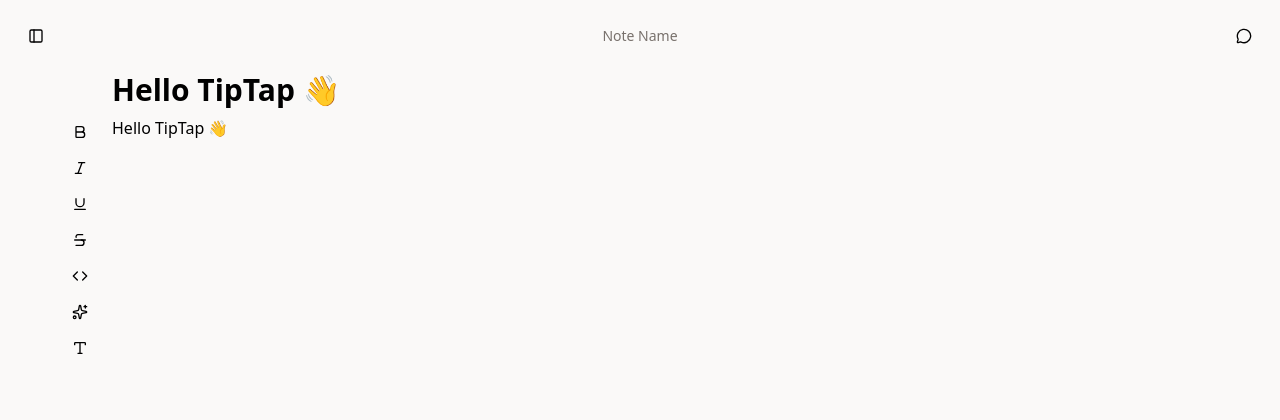
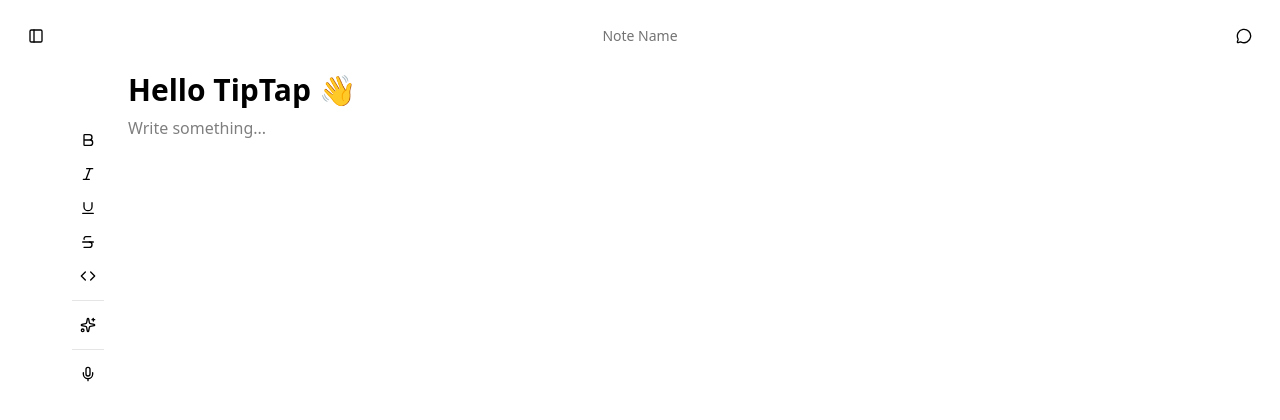
Before and after one commit to ryandotelliott/zen-notes, a Next.js app: page / in a window 1280 px wide. Shown: the top 420 px of the page. Built offline with nearby package versions, Linux system fonts and the light colour scheme.

Commit message:
Clean up toolbar

```diff
--- a/package.json
+++ b/package.json
@@ -16,6 +16,7 @@
     "@radix-ui/react-tooltip": "^1.2.8",
     "@tiptap/extension-highlight": "^3.2.0",
     "@tiptap/extension-underline": "^3.2.0",
+    "@tiptap/extensions": "^3.2.0",
     "@tiptap/react": "^3.1.0",
     "@tiptap/starter-kit": "^3.1.0",
     "class-variance-authority": "^0.7.1",
--- a/src/app/globals.css
+++ b/src/app/globals.css
@@ -5,93 +5,103 @@
 @custom-variant dark (&:is(.dark *));
 
 :root {
-  --background: oklch(0.9826 0.0017 67.8027);
-  --foreground: oklch(0.4444 0.0096 73.639);
+  --background: oklch(1 0 0);
+  --foreground: oklch(0.145 0 0);
   --card: oklch(1 0 0);
-  --card-foreground: oklch(0.2685 0.0063 34.2976);
+  --card-foreground: oklch(0.145 0 0);
   --popover: oklch(1 0 0);
-  --popover-foreground: oklch(0.2685 0.0063 34.2976);
-  --primary: oklch(0.2685 0.0063 34.2976);
-  --primary-foreground: oklch(0.9851 0 0);
-  --secondary: oklch(0.9699 0.0013 106.4238);
-  --secondary-foreground: oklch(0.2685 0.0063 34.2976);
-  --muted: oklch(0.9699 0.0013 106.4238);
-  --muted-foreground: oklch(0.5534 0.0116 58.0708);
-  --accent: oklch(0.9699 0.0013 106.4238);
-  --accent-foreground: oklch(0.2685 0.0063 34.2976);
-  --destructive: oklch(0.5771 0.2152 27.325);
-  --destructive-foreground: oklch(0.9851 0 0);
-  --border: oklch(0.9232 0.0026 48.7171);
-  --input: oklch(0.9232 0.0026 48.7171);
-  --ring: oklch(0.7161 0.0091 56.259);
-  --chart-1: oklch(0.7686 0.1647 70.0804);
-  --chart-2: oklch(0.7681 0.2044 130.8498);
-  --chart-3: oklch(0.6231 0.188 259.8145);
-  --chart-4: oklch(0.6559 0.2118 354.3084);
-  --chart-5: oklch(0.6056 0.2189 292.7172);
-  --sidebar: oklch(0.9699 0.0013 106.4238);
-  --sidebar-foreground: oklch(0.4444 0.0096 73.639);
-  --sidebar-primary: oklch(0.2685 0.0063 34.2976);
-  --sidebar-primary-foreground: oklch(0.9851 0 0);
-  --sidebar-accent: oklch(1 0 0);
-  --sidebar-accent-foreground: oklch(0.2685 0.0063 34.2976);
-  --sidebar-border: oklch(0.9232 0.0026 48.7171);
-  --sidebar-ring: oklch(0.7161 0.0091 56.259);
-  --radius: 0.5rem;
-  --shadow-2xs: 0px 2px 4px 0px hsl(0 0% 0% / 0.03);
-  --shadow-xs: 0px 2px 4px 0px hsl(0 0% 0% / 0.03);
-  --shadow-sm: 0px 2px 4px 0px hsl(0 0% 0% / 0.05), 0px 1px 2px -1px hsl(0 0% 0% / 0.05);
-  --shadow: 0px 2px 4px 0px hsl(0 0% 0% / 0.05), 0px 1px 2px -1px hsl(0 0% 0% / 0.05);
-  --shadow-md: 0px 2px 4px 0px hsl(0 0% 0% / 0.05), 0px 2px 4px -1px hsl(0 0% 0% / 0.05);
-  --shadow-lg: 0px 2px 4px 0px hsl(0 0% 0% / 0.05), 0px 4px 6px -1px hsl(0 0% 0% / 0.05);
-  --shadow-xl: 0px 2px 4px 0px hsl(0 0% 0% / 0.05), 0px 8px 10px -1px hsl(0 0% 0% / 0.05);
-  --shadow-2xl: 0px 2px 4px 0px hsl(0 0% 0% / 0.13);
-  --tracking-normal: 0rem;
+  --popover-foreground: oklch(0.145 0 0);
+  --primary: oklch(0.205 0 0);
+  --primary-foreground: oklch(0.985 0 0);
+  --secondary: oklch(0.97 0 0);
+  --secondary-foreground: oklch(0.205 0 0);
+  --muted: oklch(0.97 0 0);
+  --muted-foreground: oklch(0.556 0 0);
+  --accent: oklch(0.97 0 0);
+  --accent-foreground: oklch(0.205 0 0);
+  --destructive: oklch(0.577 0.245 27.325);
+  --destructive-foreground: oklch(1 0 0);
+  --border: oklch(0.922 0 0);
+  --input: oklch(0.922 0 0);
+  --ring: oklch(0.708 0 0);
+  --chart-1: oklch(0.81 0.1 252);
+  --chart-2: oklch(0.62 0.19 260);
+  --chart-3: oklch(0.55 0.22 263);
+  --chart-4: oklch(0.49 0.22 264);
+  --chart-5: oklch(0.42 0.18 266);
+  --sidebar: oklch(0.985 0 0);
+  --sidebar-foreground: oklch(0.145 0 0);
+  --sidebar-primary: oklch(0.205 0 0);
+  --sidebar-primary-foreground: oklch(0.985 0 0);
+  --sidebar-accent: oklch(0.97 0 0);
+  --sidebar-accent-foreground: oklch(0.205 0 0);
+  --sidebar-border: oklch(0.922 0 0);
+  --sidebar-ring: oklch(0.708 0 0);
+  --font-sans:
+    ui-sans-serif, system-ui, -apple-system, BlinkMacSystemFont, 'Segoe UI', Roboto, 'Helvetica Neue', Arial,
+    'Noto Sans', sans-serif, 'Apple Color Emoji', 'Segoe UI Emoji', 'Segoe UI Symbol', 'Noto Color Emoji';
+  --font-serif: ui-serif, Georgia, Cambria, 'Times New Roman', Times, serif;
+  --font-mono: ui-monospace, SFMono-Regular, Menlo, Monaco, Consolas, 'Liberation Mono', 'Courier New', monospace;
+  --radius: 0.625rem;
+  --shadow-2xs: 0 1px 3px 0px hsl(0 0% 0% / 0.05);
+  --shadow-xs: 0 1px 3px 0px hsl(0 0% 0% / 0.05);
+  --shadow-sm: 0 1px 3px 0px hsl(0 0% 0% / 0.1), 0 1px 2px -1px hsl(0 0% 0% / 0.1);
+  --shadow: 0 1px 3px 0px hsl(0 0% 0% / 0.1), 0 1px 2px -1px hsl(0 0% 0% / 0.1);
+  --shadow-md: 0 1px 3px 0px hsl(0 0% 0% / 0.1), 0 2px 4px -1px hsl(0 0% 0% / 0.1);
+  --shadow-lg: 0 1px 3px 0px hsl(0 0% 0% / 0.1), 0 4px 6px -1px hsl(0 0% 0% / 0.1);
+  --shadow-xl: 0 1px 3px 0px hsl(0 0% 0% / 0.1), 0 8px 10px -1px hsl(0 0% 0% / 0.1);
+  --shadow-2xl: 0 1px 3px 0px hsl(0 0% 0% / 0.25);
+  --tracking-normal: 0em;
   --spacing: 0.25rem;
 }
 
 .dark {
-  --background: oklch(0.2161 0.0061 56.0434);
-  --foreground: oklch(0.7161 0.0091 56.259);
-  --card: oklch(0.2685 0.0063 34.2976);
-  --card-foreground: oklch(0.9232 0.0026 48.7171);
-  --popover: oklch(0.2685 0.0063 34.2976);
-  --popover-foreground: oklch(0.9232 0.0026 48.7171);
-  --primary: oklch(0.9232 0.0026 48.7171);
-  --primary-foreground: oklch(0.2161 0.0061 56.0434);
-  --secondary: oklch(0.3572 0.0109 84.5929);
-  --secondary-foreground: oklch(0.9232 0.0026 48.7171);
-  --muted: oklch(0.3572 0.0109 84.5929);
-  --muted-foreground: oklch(0.5534 0.0116 58.0708);
-  --accent: oklch(0.3572 0.0109 84.5929);
-  --accent-foreground: oklch(0.9232 0.0026 48.7171);
-  --destructive: oklch(0.4437 0.1613 26.8994);
-  --destructive-foreground: oklch(0.9705 0.0129 17.3797);
-  --border: oklch(0.3572 0.0109 84.5929);
-  --input: oklch(0.3572 0.0109 84.5929);
-  --ring: oklch(0.7161 0.0091 56.259);
-  --chart-1: oklch(0.8369 0.1644 84.4286);
-  --chart-2: oklch(0.8493 0.2073 128.8497);
-  --chart-3: oklch(0.7137 0.1434 254.624);
-  --chart-4: oklch(0.7253 0.1752 349.7607);
-  --chart-5: oklch(0.709 0.1592 293.5412);
-  --sidebar: oklch(0.2685 0.0063 34.2976);
-  --sidebar-foreground: oklch(0.7161 0.0091 56.259);
-  --sidebar-primary: oklch(0.9232 0.0026 48.7171);
-  --sidebar-primary-foreground: oklch(0.2161 0.0061 56.0434);
-  --sidebar-accent: oklch(0.3572 0.0109 84.5929);
-  --sidebar-accent-foreground: oklch(0.9232 0.0026 48.7171);
-  --sidebar-border: oklch(0.3572 0.0109 84.5929);
-  --sidebar-ring: oklch(0.7161 0.0091 56.259);
-  --radius: 0.5rem;
-  --shadow-2xs: 0px 2px 4px 0px hsl(0 0% 0% / 0.05);
-  --shadow-xs: 0px 2px 4px 0px hsl(0 0% 0% / 0.05);
-  --shadow-sm: 0px 2px 4px 0px hsl(0 0% 0% / 0.1), 0px 1px 2px -1px hsl(0 0% 0% / 0.1);
-  --shadow: 0px 2px 4px 0px hsl(0 0% 0% / 0.1), 0px 1px 2px -1px hsl(0 0% 0% / 0.1);
-  --shadow-md: 0px 2px 4px 0px hsl(0 0% 0% / 0.1), 0px 2px 4px -1px hsl(0 0% 0% / 0.1);
-  --shadow-lg: 0px 2px 4px 0px hsl(0 0% 0% / 0.1), 0px 4px 6px -1px hsl(0 0% 0% / 0.1);
-  --shadow-xl: 0px 2px 4px 0px hsl(0 0% 0% / 0.1), 0px 8px 10px -1px hsl(0 0% 0% / 0.1);
-  --shadow-2xl: 0px 2px 4px 0px hsl(0 0% 0% / 0.25);
+  --background: oklch(0.145 0 0);
+  --foreground: oklch(0.985 0 0);
+  --card: oklch(0.205 0 0);
+  --card-foreground: oklch(0.985 0 0);
+  --popover: oklch(0.269 0 0);
+  --popover-foreground: oklch(0.985 0 0);
+  --primary: oklch(0.922 0 0);
+  --primary-foreground: oklch(0.205 0 0);
+  --secondary: oklch(0.269 0 0);
+  --secondary-foreground: oklch(0.985 0 0);
+  --muted: oklch(0.269 0 0);
+  --muted-foreground: oklch(0.708 0 0);
+  --accent: oklch(0.371 0 0);
+  --accent-foreground: oklch(0.985 0 0);
+  --destructive: oklch(0.704 0.191 22.216);
+  --destructive-foreground: oklch(0.985 0 0);
+  --border: oklch(0.275 0 0);
+  --input: oklch(0.325 0 0);
+  --ring: oklch(0.556 0 0);
+  --chart-1: oklch(0.81 0.1 252);
+  --chart-2: oklch(0.62 0.19 260);
+  --chart-3: oklch(0.55 0.22 263);
+  --chart-4: oklch(0.49 0.22 264);
+  --chart-5: oklch(0.42 0.18 266);
+  --sidebar: oklch(0.205 0 0);
+  --sidebar-foreground: oklch(0.985 0 0);
+  --sidebar-primary: oklch(0.488 0.243 264.376);
+  --sidebar-primary-foreground: oklch(0.985 0 0);
+  --sidebar-accent: oklch(0.269 0 0);
+  --sidebar-accent-foreground: oklch(0.985 0 0);
+  --sidebar-border: oklch(0.275 0 0);
+  --sidebar-ring: oklch(0.439 0 0);
+  --font-sans:
+    ui-sans-serif, system-ui, -apple-system, BlinkMacSystemFont, 'Segoe UI', Roboto, 'Helvetica Neue', Arial,
+    'Noto Sans', sans-serif, 'Apple Color Emoji', 'Segoe UI Emoji', 'Segoe UI Symbol', 'Noto Color Emoji';
+  --font-serif: ui-serif, Georgia, Cambria, 'Times New Roman', Times, serif;
+  --font-mono: ui-monospace, SFMono-Regular, Menlo, Monaco, Consolas, 'Liberation Mono', 'Courier New', monospace;
+  --radius: 0.625rem;
+  --shadow-2xs: 0 1px 3px 0px hsl(0 0% 0% / 0.05);
+  --shadow-xs: 0 1px 3px 0px hsl(0 0% 0% / 0.05);
+  --shadow-sm: 0 1px 3px 0px hsl(0 0% 0% / 0.1), 0 1px 2px -1px hsl(0 0% 0% / 0.1);
+  --shadow: 0 1px 3px 0px hsl(0 0% 0% / 0.1), 0 1px 2px -1px hsl(0 0% 0% / 0.1);
+  --shadow-md: 0 1px 3px 0px hsl(0 0% 0% / 0.1), 0 2px 4px -1px hsl(0 0% 0% / 0.1);
+  --shadow-lg: 0 1px 3px 0px hsl(0 0% 0% / 0.1), 0 4px 6px -1px hsl(0 0% 0% / 0.1);
+  --shadow-xl: 0 1px 3px 0px hsl(0 0% 0% / 0.1), 0 8px 10px -1px hsl(0 0% 0% / 0.1);
+  --shadow-2xl: 0 1px 3px 0px hsl(0 0% 0% / 0.25);
 }
 
 @theme inline {
@@ -128,6 +138,10 @@
   --color-sidebar-border: var(--sidebar-border);
   --color-sidebar-ring: var(--sidebar-ring);
 
+  --font-sans: var(--font-sans);
+  --font-mono: var(--font-mono);
+  --font-serif: var(--font-serif);
+
   --radius-sm: calc(var(--radius) - 4px);
   --radius-md: calc(var(--radius) - 2px);
   --radius-lg: var(--radius);
@@ -142,3 +156,13 @@
   --shadow-xl: var(--shadow-xl);
   --shadow-2xl: var(--shadow-2xl);
 }
+
+/* TipTap Placeholder Styles */
+.tiptap p.is-editor-empty:first-child::before {
+  color: hsl(var(--muted-foreground));
+  content: attr(data-placeholder);
+  float: left;
+  height: 0;
+  pointer-events: none;
+  opacity: 0.5;
+}
--- a/src/components/editor/BasicEditor.tsx
+++ b/src/components/editor/BasicEditor.tsx
@@ -4,6 +4,7 @@
 import StarterKit from '@tiptap/starter-kit';
 import Underline from '@tiptap/extension-underline';
 import Highlight from '@tiptap/extension-highlight';
+import { Placeholder } from '@tiptap/extensions';
 import { useEffect } from 'react';
 import { cn } from '@/lib/utils';
 import EditorToolbar from './EditorToolbar';
@@ -16,8 +17,8 @@
 export default function BasicEditor({ initialContent, className }: BasicEditorProps) {
   const editor = useEditor({
     immediatelyRender: false,
-    extensions: [StarterKit, Underline, Highlight],
-    content: initialContent ?? '<p>Hello TipTap 👋</p>',
+    extensions: [StarterKit, Underline, Highlight, Placeholder.configure({ placeholder: 'Write something...' })],
+    content: initialContent ?? '',
     editorProps: {
       attributes: {
         class: 'dark:prose-invert max-w-none focus:outline-none h-full w-full overflow-auto',
@@ -38,7 +39,7 @@
       </header>
 
       <aside className="col-start-1 row-start-2">
-        <EditorToolbar editor={editor} />
+        <EditorToolbar editor={editor} className="rounded p-2" />
       </aside>
 
       <main className="col-start-2 row-start-2 min-h-0 overflow-hidden">
--- a/src/components/editor/EditorToolbar.tsx
+++ b/src/components/editor/EditorToolbar.tsx
@@ -3,16 +3,43 @@
 import { Editor } from '@tiptap/react';
 import { Button } from '@/components/ui/button';
 import { Tooltip, TooltipContent, TooltipProvider, TooltipTrigger } from '@/components/ui/tooltip';
-import { Bold, Italic, Underline, Strikethrough, Code, Sparkles, Type } from 'lucide-react';
+import { Separator } from '@/components/ui/separator';
+import { Bold, Italic, Underline, Strikethrough, Code, Sparkles, Mic } from 'lucide-react';
+import { cn } from '@/lib/utils';
+import { useEffect, useReducer } from 'react';
+
+interface ToolbarItem {
+  icon: React.ComponentType<{ className?: string }>;
+  label: string;
+  action: () => void;
+  isActive: boolean;
+}
 
 interface EditorToolbarProps {
   editor: Editor | null;
+  className?: string;
 }
 
-export default function EditorToolbar({ editor }: EditorToolbarProps) {
+export default function EditorToolbar({ editor, className }: EditorToolbarProps) {
+  const [, forceUpdate] = useReducer((x) => x + 1, 0);
+
+  useEffect(() => {
+    if (!editor) return;
+
+    // NOTE: If we are getting bad performance, we can use requestAnimationFrame
+    // to limit the number of rerenders.
+    const handler = () => forceUpdate();
+    editor.on('selectionUpdate', handler);
+
+    return () => {
+      editor.off('selectionUpdate', handler);
+    };
+  }, [editor]);
+
   if (!editor) return null;
 
-  const toolbarItems = [
+  const toolbarItems: ToolbarItem[][] = [
+    [
       {
         icon: Bold,
         label: 'Bold',
@@ -43,33 +70,43 @@
         action: () => editor.chain().focus().toggleCode().run(),
         isActive: editor.isActive('code'),
       },
+    ],
+    [
       {
         icon: Sparkles,
         label: 'Highlight',
         action: () => editor.chain().focus().toggleHighlight().run(),
         isActive: editor.isActive('highlight'),
       },
+    ],
+    [
       {
-      icon: Type,
-      label: 'Clear Format',
-      action: () => editor.chain().focus().clearNodes().unsetAllMarks().run(),
+        icon: Mic,
+        label: 'Voice Input',
+        action: () => {},
         isActive: false,
       },
+    ],
   ];
 
   return (
     <TooltipProvider>
-      <div className="flex flex-col gap-1">
-        {toolbarItems.map((item) => {
+      <div className={cn('flex flex-col', className)}>
+        {toolbarItems.map((section, sectionIndex) => (
+          <div key={`section-${sectionIndex}`} className="flex flex-col">
+            {/* Section content */}
+            <div className="flex flex-col gap-0.5">
+              {section.map((item) => {
                 const Icon = item.icon;
                 return (
                   <Tooltip key={item.label}>
                     <TooltipTrigger asChild>
                       <Button
-                  variant={item.isActive ? 'default' : 'ghost'}
+                        variant={item.isActive ? 'outline' : 'ghost'}
                         size="sm"
                         className="h-8 w-8 p-0"
                         onClick={item.action}
+                        aria-pressed={item.isActive}
                       >
                         <Icon className="h-4 w-4" />
                       </Button>
@@ -81,6 +118,11 @@
                 );
               })}
             </div>
+
+            {sectionIndex < toolbarItems.length - 1 && <Separator orientation="horizontal" className="my-2" />}
+          </div>
+        ))}
+      </div>
     </TooltipProvider>
   );
 }
```
Also changed, not shown: 1 other file (tests, documents, lock files or other folders). Lines whose indentation alone changed are shown as unchanged.
